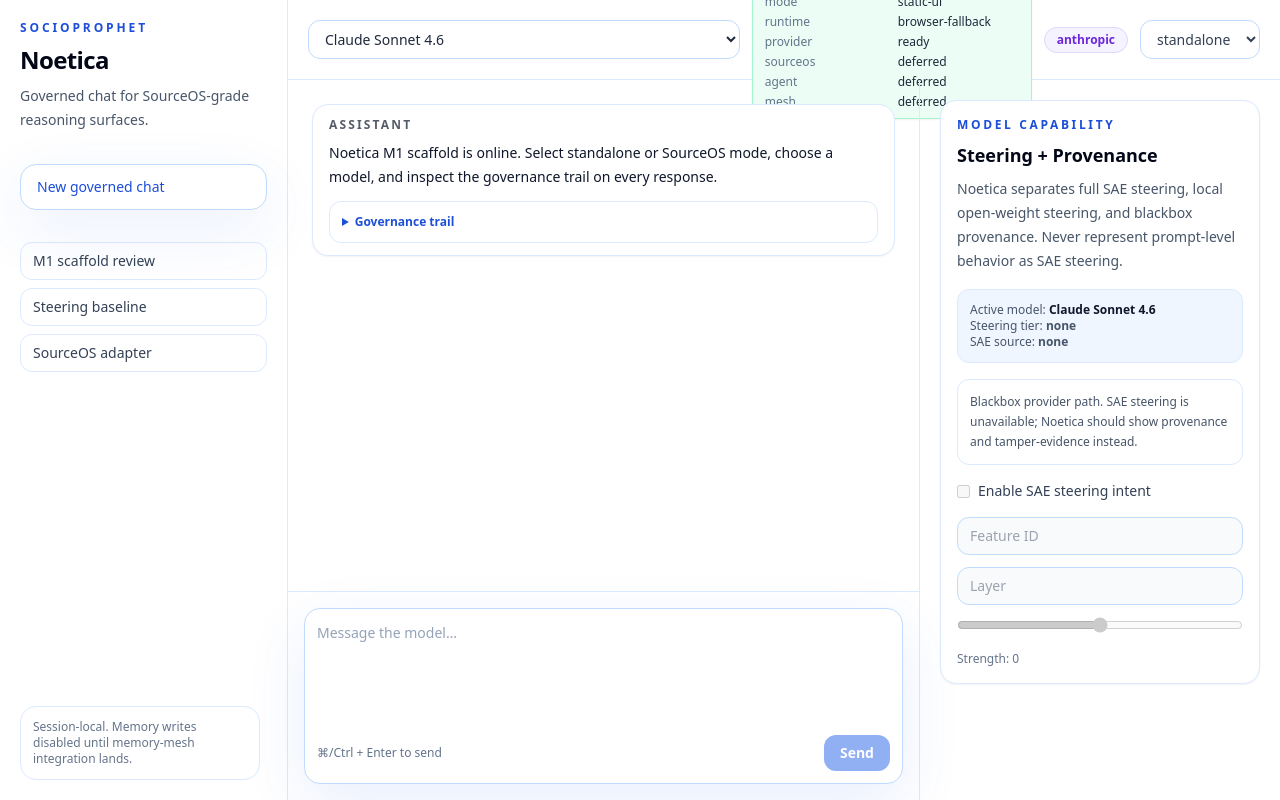
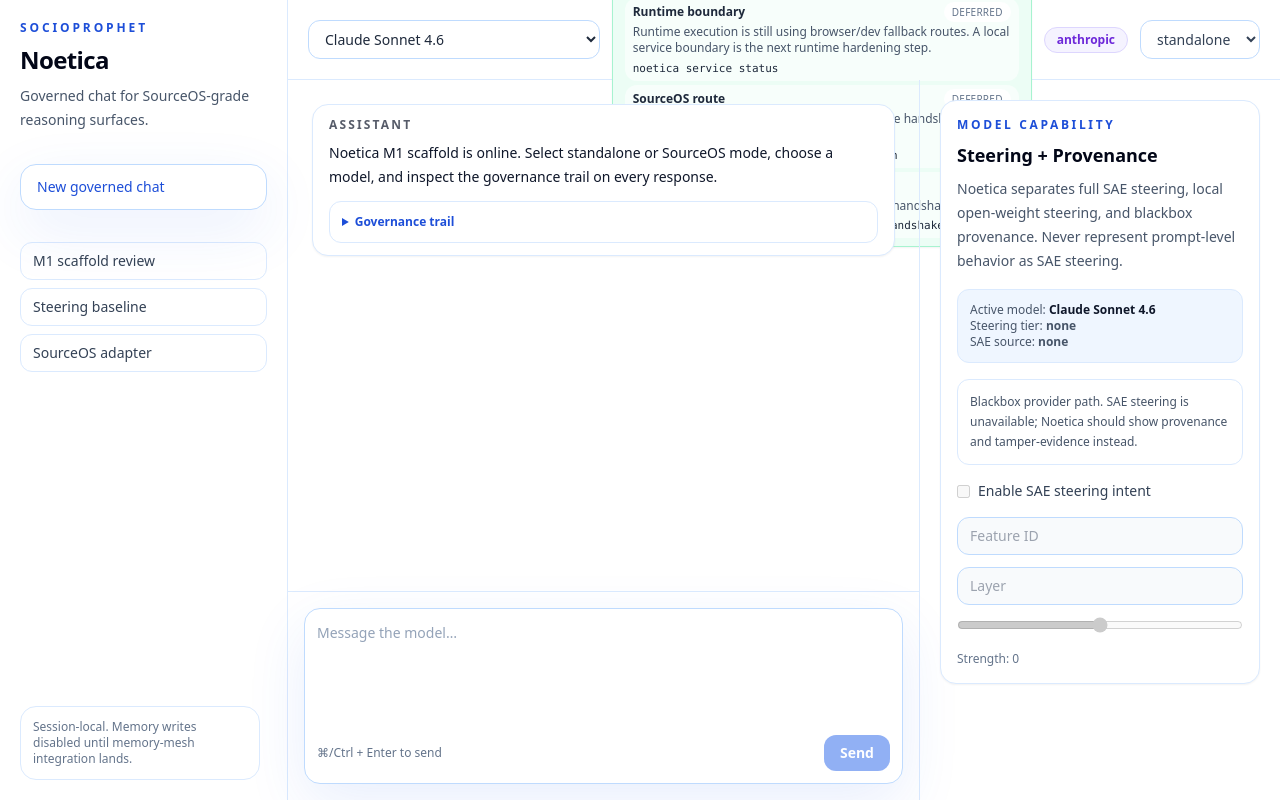
Before and after one commit to SocioProphet/Noetica, a Next.js app: page / in a window 1280 px wide. Built offline with nearby package versions, Linux system fonts and the light colour scheme.

Commit message:
Show remediation guidance in runtime status surface

```diff
--- a/components/status/RuntimeStatus.tsx
+++ b/components/status/RuntimeStatus.tsx
@@ -2,6 +2,7 @@
 
 import { useEffect, useState } from 'react'
 import { loadNoeticaStatus, type NoeticaStatusState } from '@/lib/client/noeticaStatus'
+import { buildRuntimeRemediations } from '@/lib/client/remediation'
 import type { NoeticaServiceCapabilityStatus } from '@/lib/contracts/noeticaService'
 
 const badgeClassByStatus: Record<NoeticaServiceCapabilityStatus | 'loading' | 'error', string> = {
@@ -37,10 +38,27 @@
   }
 
   if (state.state === 'error') {
-    return <StatusShell title="Desktop" items={[['status', 'error'], ['detail', state.error]]} tone="error" />
+    return (
+      <StatusShell
+        title="Desktop"
+        items={[['status', 'error'], ['detail', state.error]]}
+        tone="error"
+        remediations={[
+          {
+            key: 'status-endpoint',
+            label: 'Status endpoint',
+            status: 'error',
+            owner: 'local-service',
+            summary: 'The desktop shell could not read the service status endpoint.',
+            command: 'noetica doctor --json'
+          }
+        ]}
+      />
+    )
   }
 
   const status = state.status
+  const remediations = buildRuntimeRemediations(status)
 
   return (
     <StatusShell
@@ -54,6 +72,7 @@
         ['mesh', status.prophet_mesh]
       ]}
       tone={status.provider}
+      remediations={remediations}
     />
   )
 }
@@ -61,16 +80,25 @@
 function StatusShell({
   title,
   items,
-  tone = 'ready'
+  tone = 'ready',
+  remediations = []
 }: {
   title: string
   items: Array<[string, string]>
   tone?: NoeticaServiceCapabilityStatus | 'loading' | 'error'
+  remediations?: Array<{
+    key: string
+    label: string
+    status: string
+    summary: string
+    command?: string
+  }>
 }) {
   const toneClass = badgeClassByStatus[tone] ?? badgeClassByStatus.loading
+  const visibleRemediations = remediations.slice(0, 3)
 
   return (
-    <div className={`hidden min-w-[280px] rounded-2xl border px-3 py-2 text-xs shadow-sm xl:block ${toneClass}`}>
+    <div className={`hidden min-w-[320px] max-w-[420px] rounded-2xl border px-3 py-2 text-xs shadow-sm xl:block ${toneClass}`}>
       <div className="mb-1 flex items-center justify-between gap-2">
         <span className="font-semibold">{title}</span>
         <span className="rounded-full bg-white/70 px-2 py-0.5 font-medium">status</span>
@@ -83,6 +111,22 @@
           </div>
         ))}
       </dl>
+      {visibleRemediations.length > 0 ? (
+        <div className="mt-2 space-y-1 border-t border-white/70 pt-2 text-slate-700">
+          {visibleRemediations.map((item) => (
+            <div key={item.key} className="rounded-xl bg-white/60 px-2 py-1">
+              <div className="flex items-center justify-between gap-2">
+                <span className="font-semibold text-slate-800">{item.label}</span>
+                <span className="rounded-full bg-white px-2 py-0.5 text-[10px] uppercase tracking-wide text-slate-500">
+                  {item.status}
+                </span>
+              </div>
+              <p className="mt-0.5 leading-snug text-slate-600">{item.summary}</p>
+              {item.command ? <code className="mt-1 block truncate text-[11px] text-slate-800">{item.command}</code> : null}
+            </div>
+          ))}
+        </div>
+      ) : null}
     </div>
   )
 }
```
